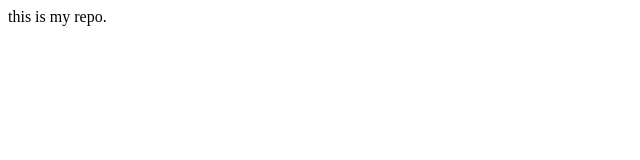
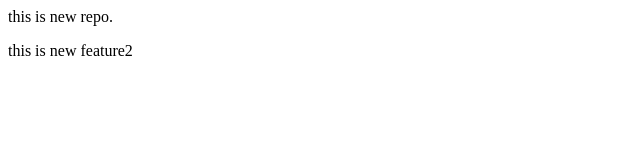
Before and after one commit to himanshu-coder885/LocalRepo, a plain HTML site: page index.html in a window 1280 px wide. Shown: the whole page, without its empty margins (0-640 px from the left). Drawn offline with Linux system fonts and the light colour scheme.

Commit message:
Add new feature

```diff
--- a/index.html
+++ b/index.html
@@ -1 +1,2 @@
-<p>this is my repo.</p>
+<p>this is new repo.</p>
+<P>this is new feature2 </P>
```
